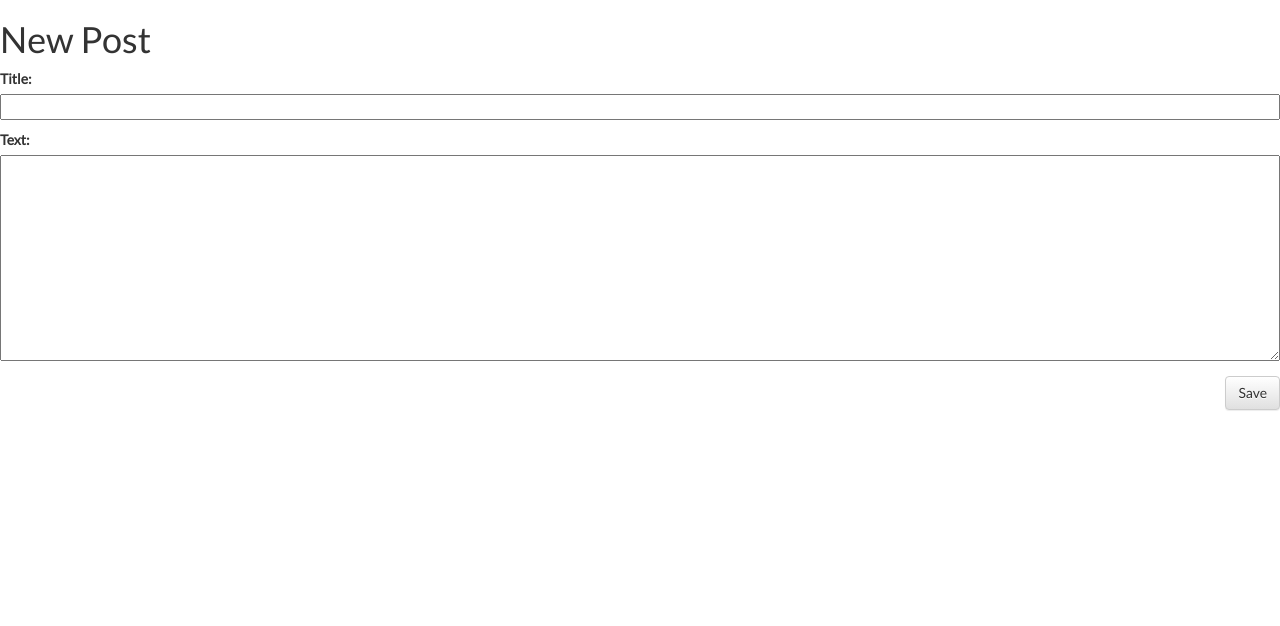
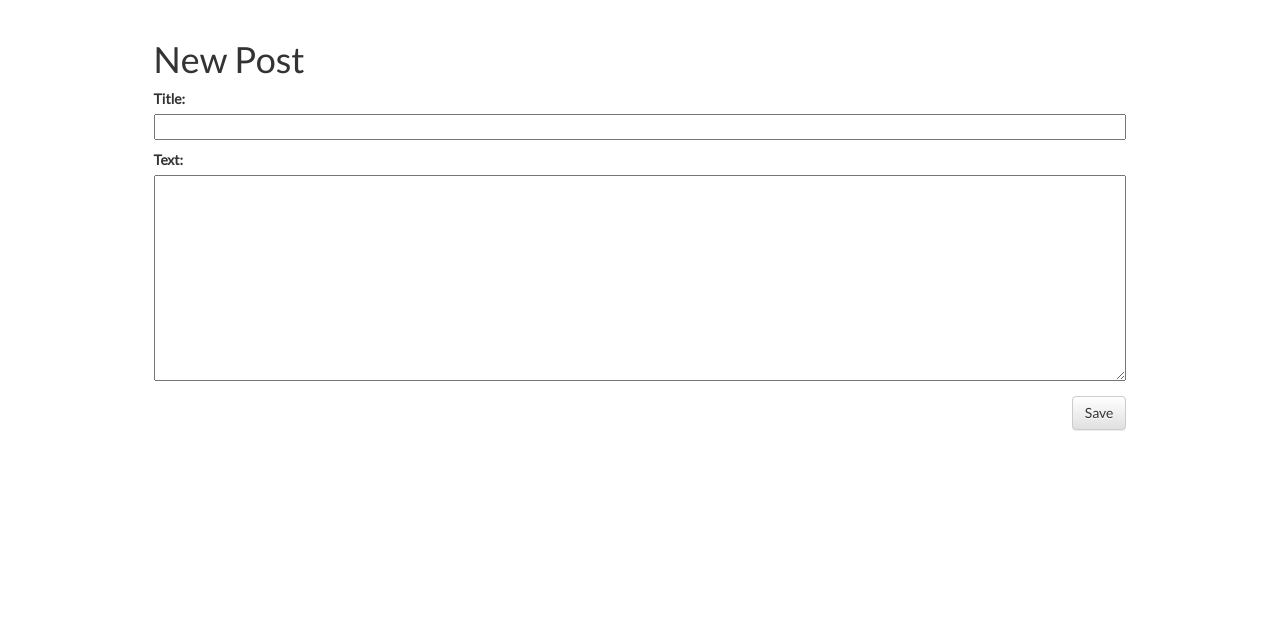
Before and after one commit to clcuevas/django_blog, a Django app: page /post/new/ in a window 1280 px wide. Shown: the part 226-852 px from the top of the page. Run offline with Django 3.2, Linux system fonts and the light colour scheme; some libraries are stand-ins or nearby versions.

Commit message:
align new post view to match styling

```diff
--- a/blog/static/css/blog.css
+++ b/blog/static/css/blog.css
@@ -157,6 +157,11 @@ li.below:after {
   font-size: 16px;
 }
 
+.new-post {
+  width: 76%;
+  margin: 40px auto 60px auto;
+}
+
 .projects {
   width: 76%;
   margin: 40px auto 60px auto;
--- a/blog/templates/blog/post_edit.html
+++ b/blog/templates/blog/post_edit.html
@@ -1,9 +1,11 @@
 {% extends "blog/base.html" %}
 
 {% block content %}
+<div class="new-post">
   <h1>New Post</h1>
   <form method="POST" class="post-form">{% csrf_token %}
     {{ form.as_p }}
     <button type="submit" class="save btn btn-default">Save</button>
   </form>
+</div>
 {% endblock %}
```
